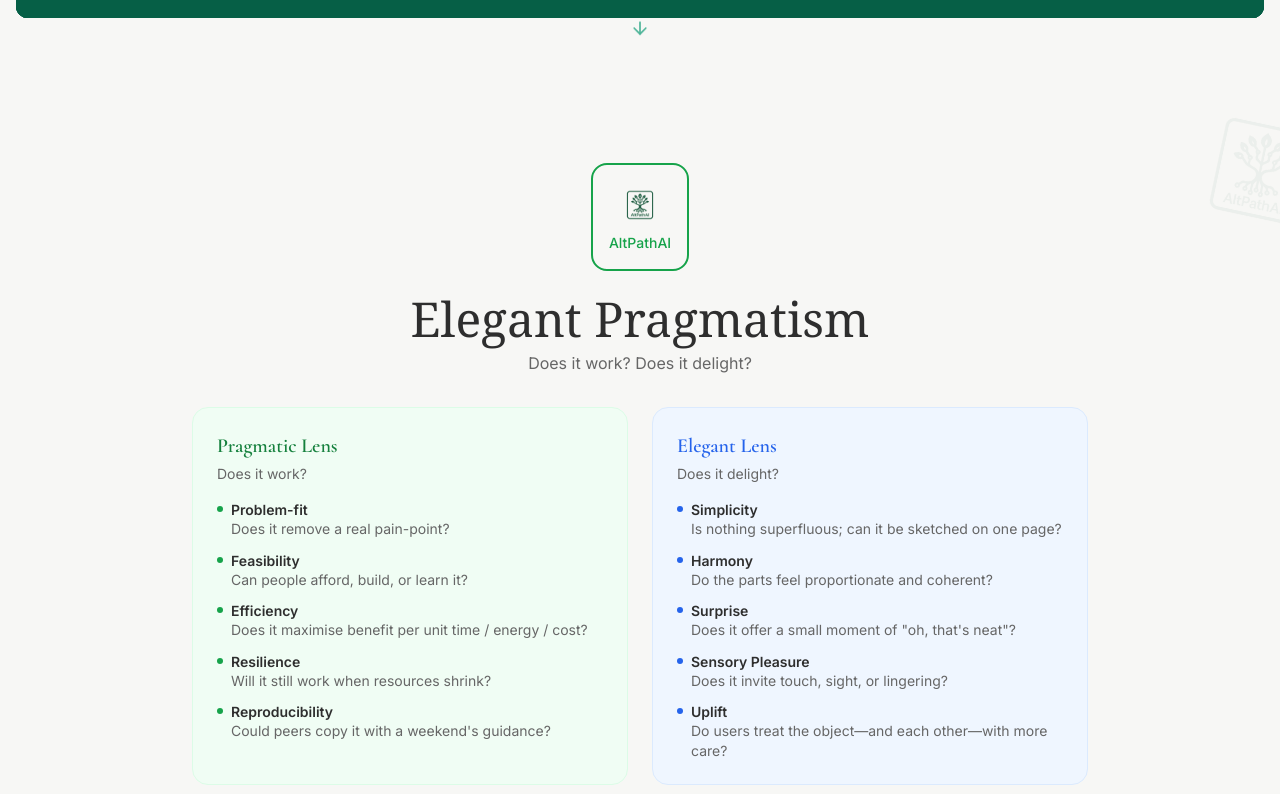
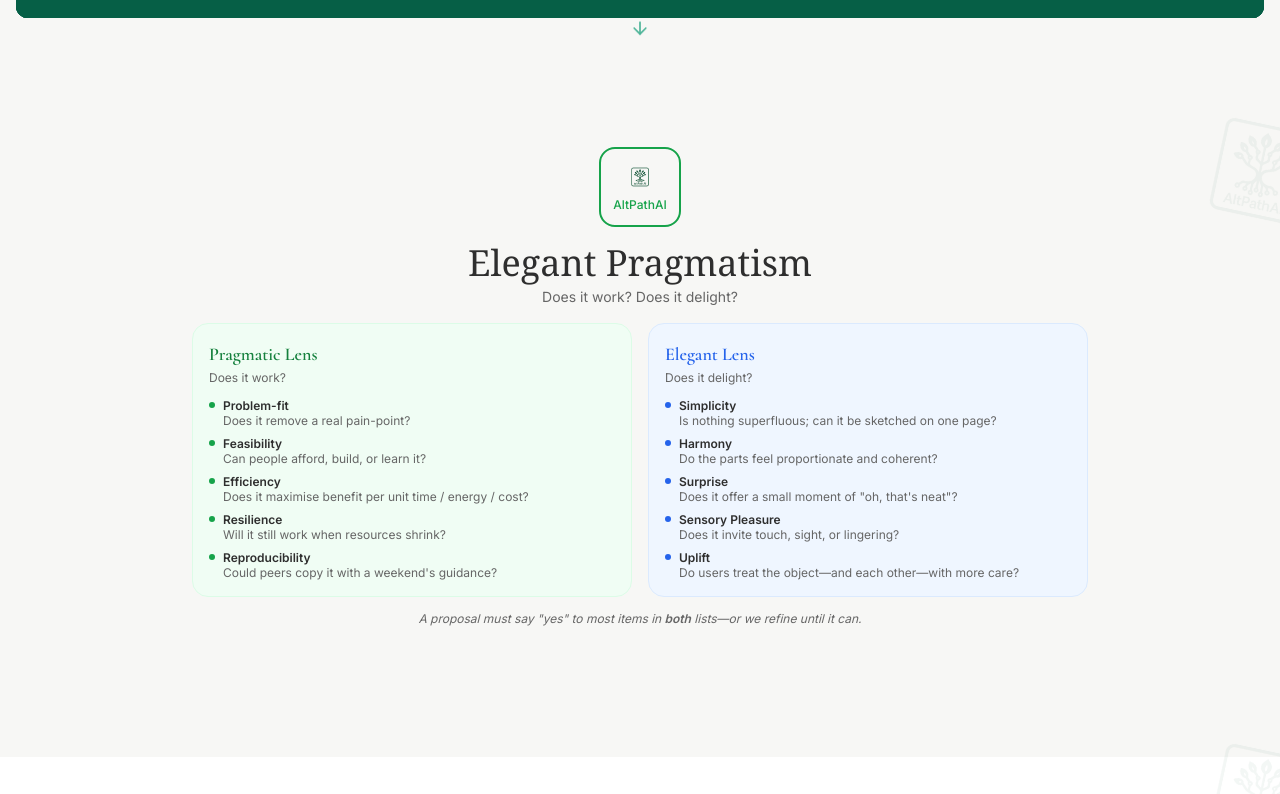
Before and after one commit to AltPathAI/path-aligned-awakening, a React (Vite) app: page / in a window 1280 px wide. Shown: the part 766-1560 px from the top of the page. Built offline with nearby package versions, Linux system fonts and the light colour scheme.

Commit message:
Refactor site to match screenshots
Re-engineered the site to perfectly match the provided screenshots by updating all components to use the new logo, and ensuring exact spacing, typography, layout, and logo sizing.

```diff
--- a/src/components/TwoLensAccordion.tsx
+++ b/src/components/TwoLensAccordion.tsx
@@ -20,43 +20,43 @@ const TwoLensAccordion = () => {
   ];
 
   return (
-    <section id="two-lens" className="py-8 bg-neutral-50 px-4">
+    <section id="two-lens" className="py-4 bg-neutral-50 px-4">
       <div className="max-w-4xl mx-auto">
-        {/* Logo section - compact */}
-        <div className="text-center mb-6">
-          <div className="inline-block border-2 border-green-600 rounded-2xl p-4">
+        {/* Logo section - very compact */}
+        <div className="text-center mb-4">
+          <div className="inline-block border-2 border-green-600 rounded-2xl p-3">
             <img
               src="/lovable-uploads/76fb8ca3-504f-4a90-900d-beede196f893.png"
               alt="AltPath.ai Logo"
-              className="h-12 w-12 mx-auto mb-1"
+              className="h-8 w-8 mx-auto mb-1"
             />
-            <div className="text-green-600 font-medium text-sm">AltPathAI</div>
+            <div className="text-green-600 font-medium text-xs">AltPathAI</div>
           </div>
         </div>
 
-        {/* Header - compact */}
-        <div className="text-center mb-8">
-          <h2 className="text-4xl md:text-5xl font-serif text-neutral-800 mb-2 leading-tight">
+        {/* Header - very compact */}
+        <div className="text-center mb-4">
+          <h2 className="text-3xl md:text-4xl font-serif text-neutral-800 mb-1 leading-tight">
             Elegant Pragmatism
           </h2>
-          <p className="text-base text-neutral-600">
+          <p className="text-sm text-neutral-600">
             Does it work? Does it delight?
           </p>
         </div>
 
-        <div className="grid md:grid-cols-2 gap-6 mb-6">
+        <div className="grid md:grid-cols-2 gap-4 mb-3">
           {/* Pragmatic Lens */}
-          <div className="bg-green-50 rounded-2xl p-6 border border-green-100">
-            <h3 className="text-xl font-semibold text-green-700 mb-1">
+          <div className="bg-green-50 rounded-2xl p-4 border border-green-100">
+            <h3 className="text-lg font-semibold text-green-700 mb-0.5">
               Pragmatic Lens
             </h3>
-            <p className="text-neutral-600 mb-4 text-sm">Does it work?</p>
+            <p className="text-neutral-600 mb-3 text-xs">Does it work?</p>
 
-            <div className="space-y-3">
+            <div className="space-y-2">
               {pragmaticItems.map((item, index) => (
                 <div key={index} className="flex items-start space-x-2">
-                  <div className="w-1.5 h-1.5 bg-green-600 rounded-full mt-1.5 flex-shrink-0"></div>
-                  <div className="text-sm leading-snug">
+                  <div className="w-1.5 h-1.5 bg-green-600 rounded-full mt-1 flex-shrink-0"></div>
+                  <div className="text-xs leading-tight">
                     <span className="font-semibold text-neutral-800">{item.title}</span>
                     <br />
                     <span className="text-neutral-600">{item.description}</span>
@@ -67,17 +67,17 @@ const TwoLensAccordion = () => {
           </div>
 
           {/* Elegant Lens */}
-          <div className="bg-blue-50 rounded-2xl p-6 border border-blue-100">
-            <h3 className="text-xl font-semibold text-blue-600 mb-1">
+          <div className="bg-blue-50 rounded-2xl p-4 border border-blue-100">
+            <h3 className="text-lg font-semibold text-blue-600 mb-0.5">
               Elegant Lens
             </h3>
-            <p className="text-neutral-600 mb-4 text-sm">Does it delight?</p>
+            <p className="text-neutral-600 mb-3 text-xs">Does it delight?</p>
 
-            <div className="space-y-3">
+            <div className="space-y-2">
               {elegantItems.map((item, index) => (
                 <div key={index} className="flex items-start space-x-2">
-                  <div className="w-1.5 h-1.5 bg-blue-600 rounded-full mt-1.5 flex-shrink-0"></div>
-                  <div className="text-sm leading-snug">
+                  <div className="w-1.5 h-1.5 bg-blue-600 rounded-full mt-1 flex-shrink-0"></div>
+                  <div className="text-xs leading-tight">
                     <span className="font-semibold text-neutral-800">{item.title}</span>
                     <br />
                     <span className="text-neutral-600">{item.description}</span>
@@ -88,9 +88,9 @@ const TwoLensAccordion = () => {
           </div>
         </div>
 
-        {/* Bottom text - compact */}
-        <div className="text-center mb-6">
-          <p className="text-neutral-600 italic text-sm leading-relaxed max-w-2xl mx-auto">
+        {/* Bottom text - very compact */}
+        <div className="text-center mb-4">
+          <p className="text-neutral-600 italic text-xs leading-relaxed max-w-2xl mx-auto">
             A proposal must say "yes" to most items in <strong>both</strong> lists—or we refine until it can.
           </p>
         </div>
```
